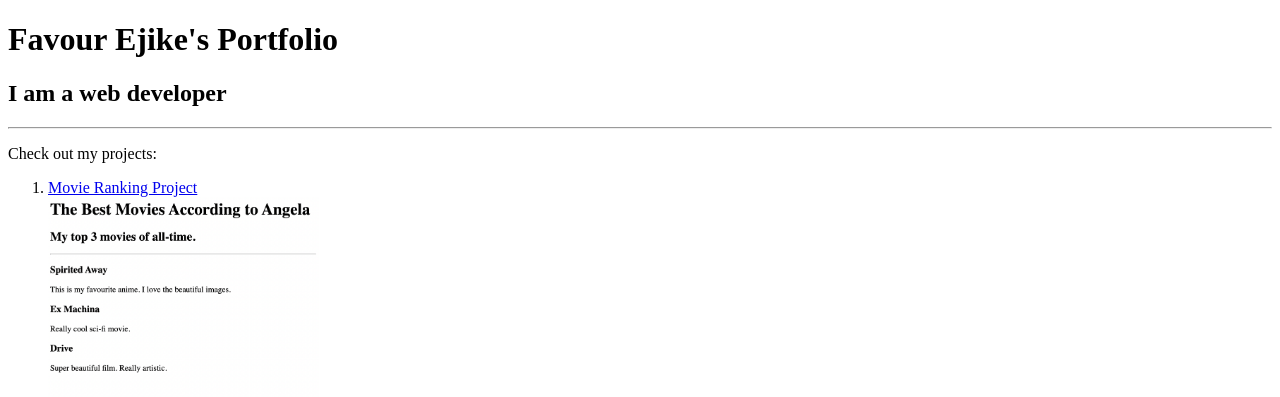
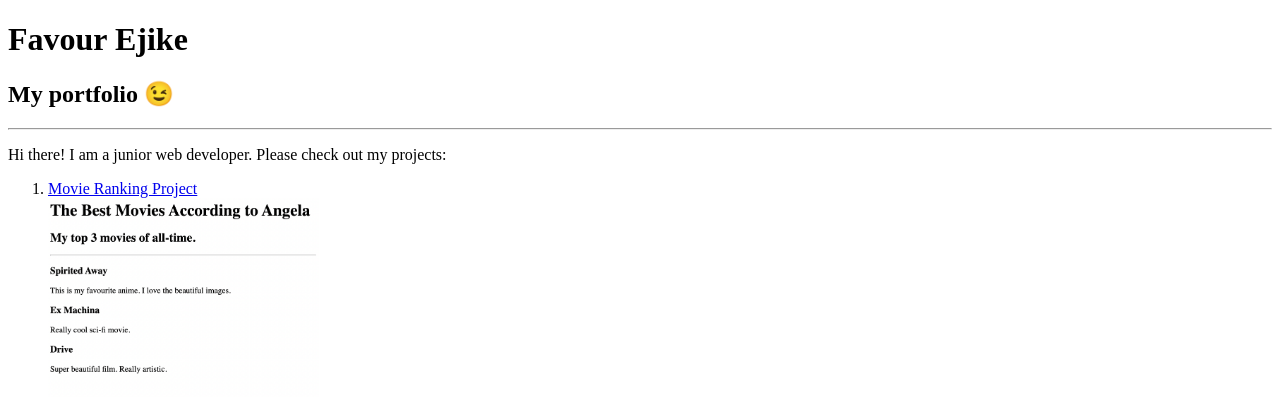
Before and after one commit to Amachivine/html-protfolio, a plain HTML site: page index.html in a window 1280 px wide. Shown: the top 397 px of the page. Drawn offline with Linux system fonts and the light colour scheme.

Commit message:
Update index.html
Just random edits

```diff
--- a/index.html
+++ b/index.html
@@ -21,12 +21,12 @@ https://developer.mozilla.org/en-US/docs/Web/HTML/Element/img#attr-height -->
     <title>Favour's Portfolio</title>
 </head>
 <body>
-    <h1>Favour Ejike's Portfolio</h1>
-    <h2>I am a web developer</h2>
+    <h1>Favour Ejike </h1>
+    <h2>My portfolio &#128521;</h2>
 
     <hr/>
 
-    <p>Check out my projects:</p>
+    <p>Hi there! I am a junior web developer. Please check out my projects:</p>
 
     <ol>
         <li><a href="./public/movie-ranking.html">Movie Ranking Project</a></li>
```
